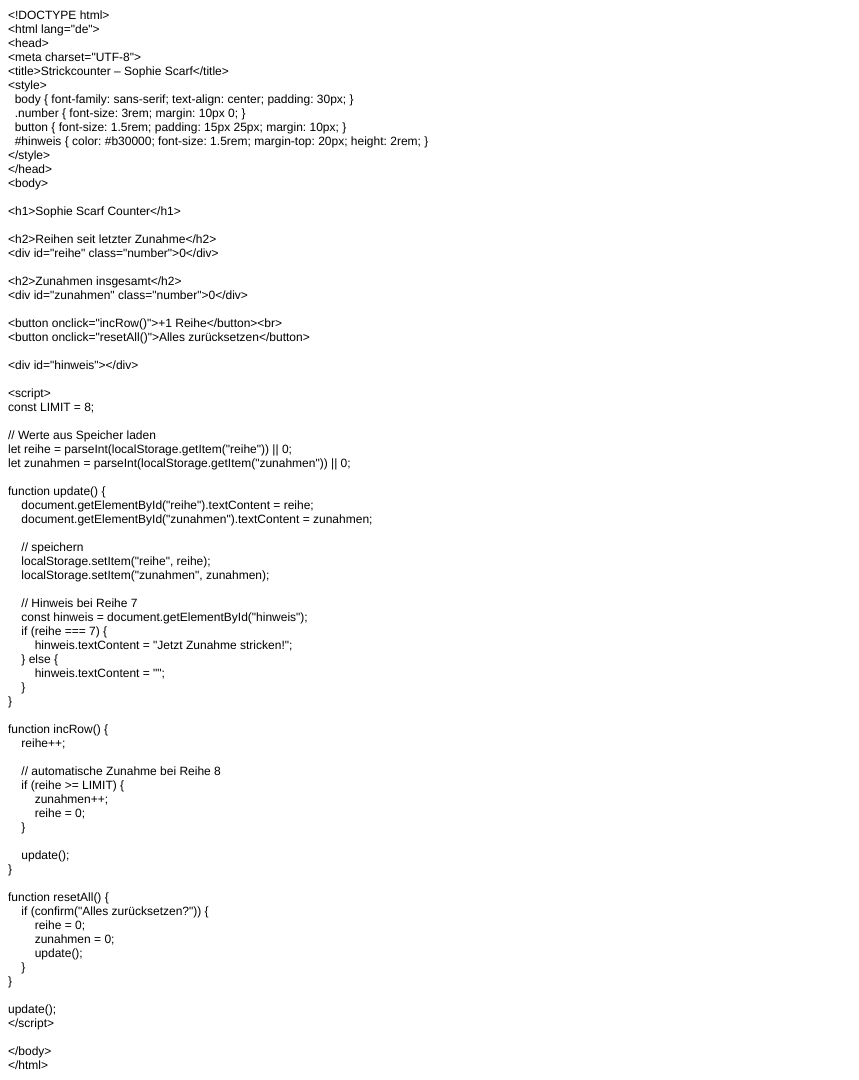
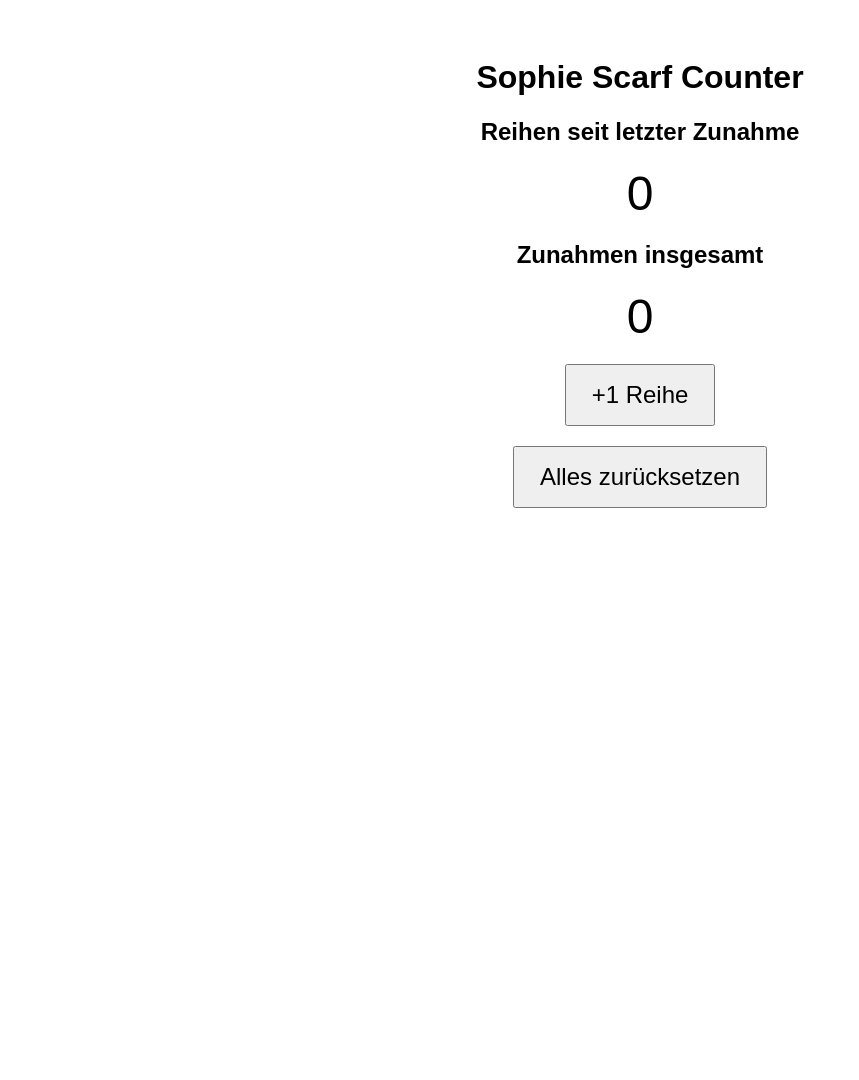
Before and after one commit to thianbinhdo/strickcounter, a plain HTML site: page index.html in a window 1280 px wide. Shown: the whole page, without its empty margins (0-859 px from the left). After the commit the page ends 800 px from the top, so only its background shows below. Drawn offline with Linux system fonts and the light colour scheme.

Commit message:
Refactor index.html for HTML5 and styling updates

```diff
--- a/index.html
+++ b/index.html
@@ -1,92 +1,76 @@
-<!DOCTYPE html PUBLIC "-//W3C//DTD HTML 4.01//EN" "http://www.w3.org/TR/html4/strict.dtd">
-<html>
+<!DOCTYPE html>
+<html lang="de">
 <head>
-  <meta http-equiv="Content-Type" content="text/html; charset=utf-8">
-  <meta http-equiv="Content-Style-Type" content="text/css">
-  <title></title>
-  <meta name="Generator" content="Cocoa HTML Writer">
-  <meta name="CocoaVersion" content="2685.2">
-  <style type="text/css">
-    p.p1 {margin: 0.0px 0.0px 0.0px 0.0px; font: 12.0px Helvetica}
-    p.p2 {margin: 0.0px 0.0px 0.0px 0.0px; font: 12.0px Helvetica; min-height: 14.0px}
-  </style>
+<meta charset="UTF-8">
+<title>Strickcounter – Sophie Scarf</title>
+<style>
+  body { font-family: sans-serif; text-align: center; padding: 30px; }
+  .number { font-size: 3rem; margin: 10px 0; }
+  button { font-size: 1.5rem; padding: 15px 25px; margin: 10px; }
+  #hinweis { color: #b30000; font-size: 1.5rem; margin-top: 20px; height: 2rem; }
+</style>
 </head>
 <body>
-<p class="p1">&lt;!DOCTYPE html&gt;</p>
-<p class="p1">&lt;html lang="de"&gt;</p>
-<p class="p1">&lt;head&gt;</p>
-<p class="p1">&lt;meta charset="UTF-8"&gt;</p>
-<p class="p1">&lt;title&gt;Strickcounter – Sophie Scarf&lt;/title&gt;</p>
-<p class="p1">&lt;style&gt;</p>
-<p class="p1"><span class="Apple-converted-space">  </span>body { font-family: sans-serif; text-align: center; padding: 30px; }</p>
-<p class="p1"><span class="Apple-converted-space">  </span>.number { font-size: 3rem; margin: 10px 0; }</p>
-<p class="p1"><span class="Apple-converted-space">  </span>button { font-size: 1.5rem; padding: 15px 25px; margin: 10px; }</p>
-<p class="p1"><span class="Apple-converted-space">  </span>#hinweis { color: #b30000; font-size: 1.5rem; margin-top: 20px; height: 2rem; }</p>
-<p class="p1">&lt;/style&gt;</p>
-<p class="p1">&lt;/head&gt;</p>
-<p class="p1">&lt;body&gt;</p>
-<p class="p2"><br></p>
-<p class="p1">&lt;h1&gt;Sophie Scarf Counter&lt;/h1&gt;</p>
-<p class="p2"><br></p>
-<p class="p1">&lt;h2&gt;Reihen seit letzter Zunahme&lt;/h2&gt;</p>
-<p class="p1">&lt;div id="reihe" class="number"&gt;0&lt;/div&gt;</p>
-<p class="p2"><br></p>
-<p class="p1">&lt;h2&gt;Zunahmen insgesamt&lt;/h2&gt;</p>
-<p class="p1">&lt;div id="zunahmen" class="number"&gt;0&lt;/div&gt;</p>
-<p class="p2"><br></p>
-<p class="p1">&lt;button onclick="incRow()"&gt;+1 Reihe&lt;/button&gt;&lt;br&gt;</p>
-<p class="p1">&lt;button onclick="resetAll()"&gt;Alles zurücksetzen&lt;/button&gt;</p>
-<p class="p2"><br></p>
-<p class="p1">&lt;div id="hinweis"&gt;&lt;/div&gt;</p>
-<p class="p2"><br></p>
-<p class="p1">&lt;script&gt;</p>
-<p class="p1">const LIMIT = 8;</p>
-<p class="p2"><br></p>
-<p class="p1">// Werte aus Speicher laden</p>
-<p class="p1">let reihe = parseInt(localStorage.getItem("reihe")) || 0;</p>
-<p class="p1">let zunahmen = parseInt(localStorage.getItem("zunahmen")) || 0;</p>
-<p class="p2"><br></p>
-<p class="p1">function update() {</p>
-<p class="p1"><span class="Apple-converted-space">    </span>document.getElementById("reihe").textContent = reihe;</p>
-<p class="p1"><span class="Apple-converted-space">    </span>document.getElementById("zunahmen").textContent = zunahmen;</p>
-<p class="p2"><br></p>
-<p class="p1"><span class="Apple-converted-space">    </span>// speichern</p>
-<p class="p1"><span class="Apple-converted-space">    </span>localStorage.setItem("reihe", reihe);</p>
-<p class="p1"><span class="Apple-converted-space">    </span>localStorage.setItem("zunahmen", zunahmen);</p>
-<p class="p2"><br></p>
-<p class="p1"><span class="Apple-converted-space">    </span>// Hinweis bei Reihe 7</p>
-<p class="p1"><span class="Apple-converted-space">    </span>const hinweis = document.getElementById("hinweis");</p>
-<p class="p1"><span class="Apple-converted-space">    </span>if (reihe === 7) {</p>
-<p class="p1"><span class="Apple-converted-space">        </span>hinweis.textContent = "Jetzt Zunahme stricken!";</p>
-<p class="p1"><span class="Apple-converted-space">    </span>} else {</p>
-<p class="p1"><span class="Apple-converted-space">        </span>hinweis.textContent = "";</p>
-<p class="p1"><span class="Apple-converted-space">    </span>}</p>
-<p class="p1">}</p>
-<p class="p2"><br></p>
-<p class="p1">function incRow() {</p>
-<p class="p1"><span class="Apple-converted-space">    </span>reihe++;</p>
-<p class="p2"><br></p>
-<p class="p1"><span class="Apple-converted-space">    </span>// automatische Zunahme bei Reihe 8</p>
-<p class="p1"><span class="Apple-converted-space">    </span>if (reihe &gt;= LIMIT) {</p>
-<p class="p1"><span class="Apple-converted-space">        </span>zunahmen++;</p>
-<p class="p1"><span class="Apple-converted-space">        </span>reihe = 0;</p>
-<p class="p1"><span class="Apple-converted-space">    </span>}</p>
-<p class="p2"><br></p>
-<p class="p1"><span class="Apple-converted-space">    </span>update();</p>
-<p class="p1">}</p>
-<p class="p2"><br></p>
-<p class="p1">function resetAll() {</p>
-<p class="p1"><span class="Apple-converted-space">    </span>if (confirm("Alles zurücksetzen?")) {</p>
-<p class="p1"><span class="Apple-converted-space">        </span>reihe = 0;</p>
-<p class="p1"><span class="Apple-converted-space">        </span>zunahmen = 0;</p>
-<p class="p1"><span class="Apple-converted-space">        </span>update();</p>
-<p class="p1"><span class="Apple-converted-space">    </span>}</p>
-<p class="p1">}</p>
-<p class="p2"><br></p>
-<p class="p1">update();</p>
-<p class="p1">&lt;/script&gt;</p>
-<p class="p2"><br></p>
-<p class="p1">&lt;/body&gt;</p>
-<p class="p1">&lt;/html&gt;</p>
+
+<h1>Sophie Scarf Counter</h1>
+
+<h2>Reihen seit letzter Zunahme</h2>
+<div id="reihe" class="number">0</div>
+
+<h2>Zunahmen insgesamt</h2>
+<div id="zunahmen" class="number">0</div>
+
+<button onclick="incRow()">+1 Reihe</button><br>
+<button onclick="resetAll()">Alles zurücksetzen</button>
+
+<div id="hinweis"></div>
+
+<script>
+const LIMIT = 8;
+
+// Werte aus dem Speicher laden
+let reihe = parseInt(localStorage.getItem("reihe")) || 0;
+let zunahmen = parseInt(localStorage.getItem("zunahmen")) || 0;
+
+function update() {
+    document.getElementById("reihe").textContent = reihe;
+    document.getElementById("zunahmen").textContent = zunahmen;
+
+    // speichern
+    localStorage.setItem("reihe", reihe);
+    localStorage.setItem("zunahmen", zunahmen);
+
+    // Hinweis bei Reihe 7
+    const hinweis = document.getElementById("hinweis");
+    if (reihe === 7) {
+        hinweis.textContent = "Jetzt Zunahme stricken!";
+    } else {
+        hinweis.textContent = "";
+    }
+}
+
+function incRow() {
+    reihe++;
+
+    // automatische Zunahme bei Reihe 8
+    if (reihe >= LIMIT) {
+        zunahmen++;
+        reihe = 0;
+    }
+
+    update();
+}
+
+function resetAll() {
+    if (confirm("Alles zurücksetzen?")) {
+        reihe = 0;
+        zunahmen = 0;
+        update();
+    }
+}
+
+update();
+</script>
+
 </body>
 </html>
```
